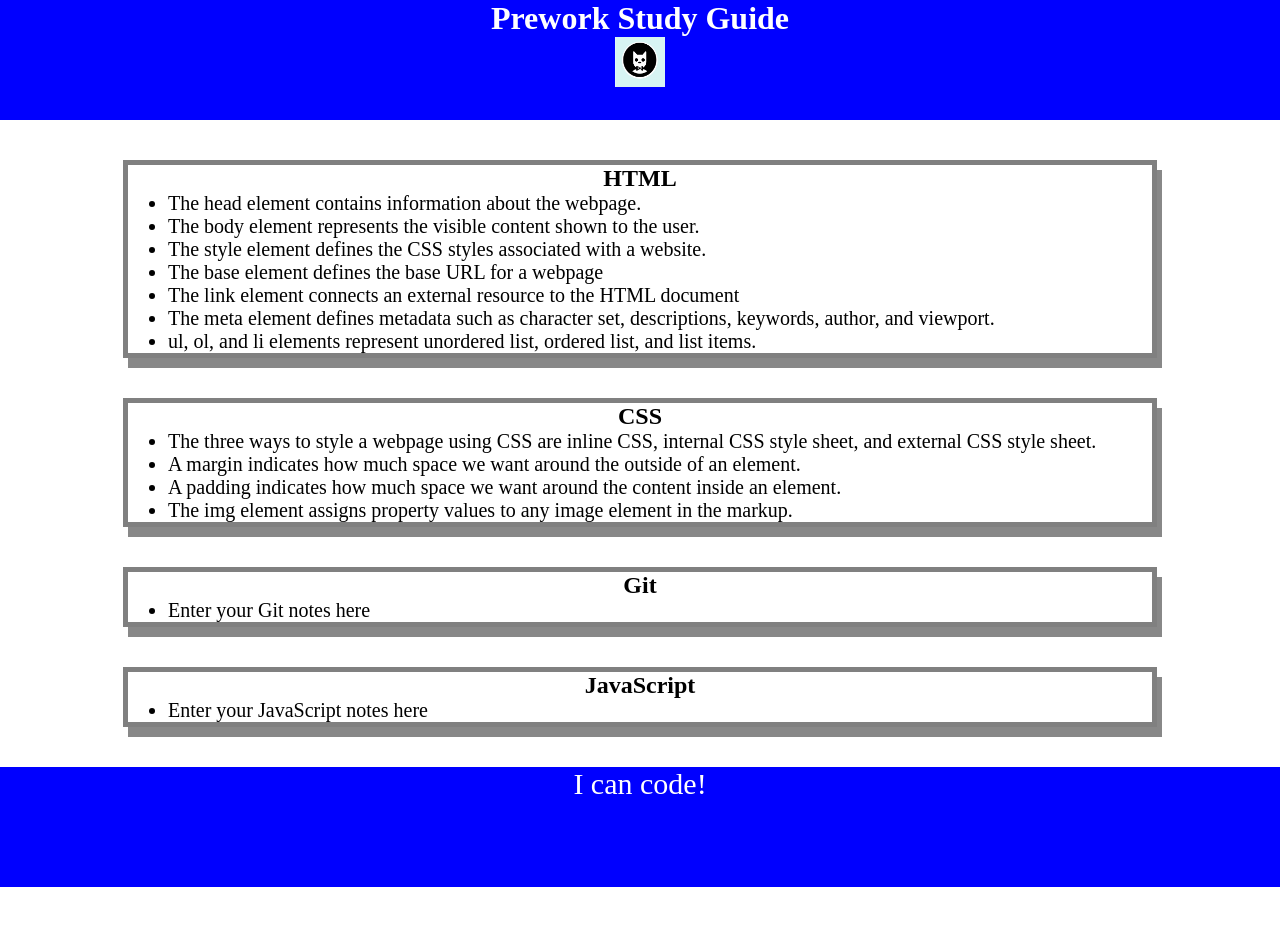
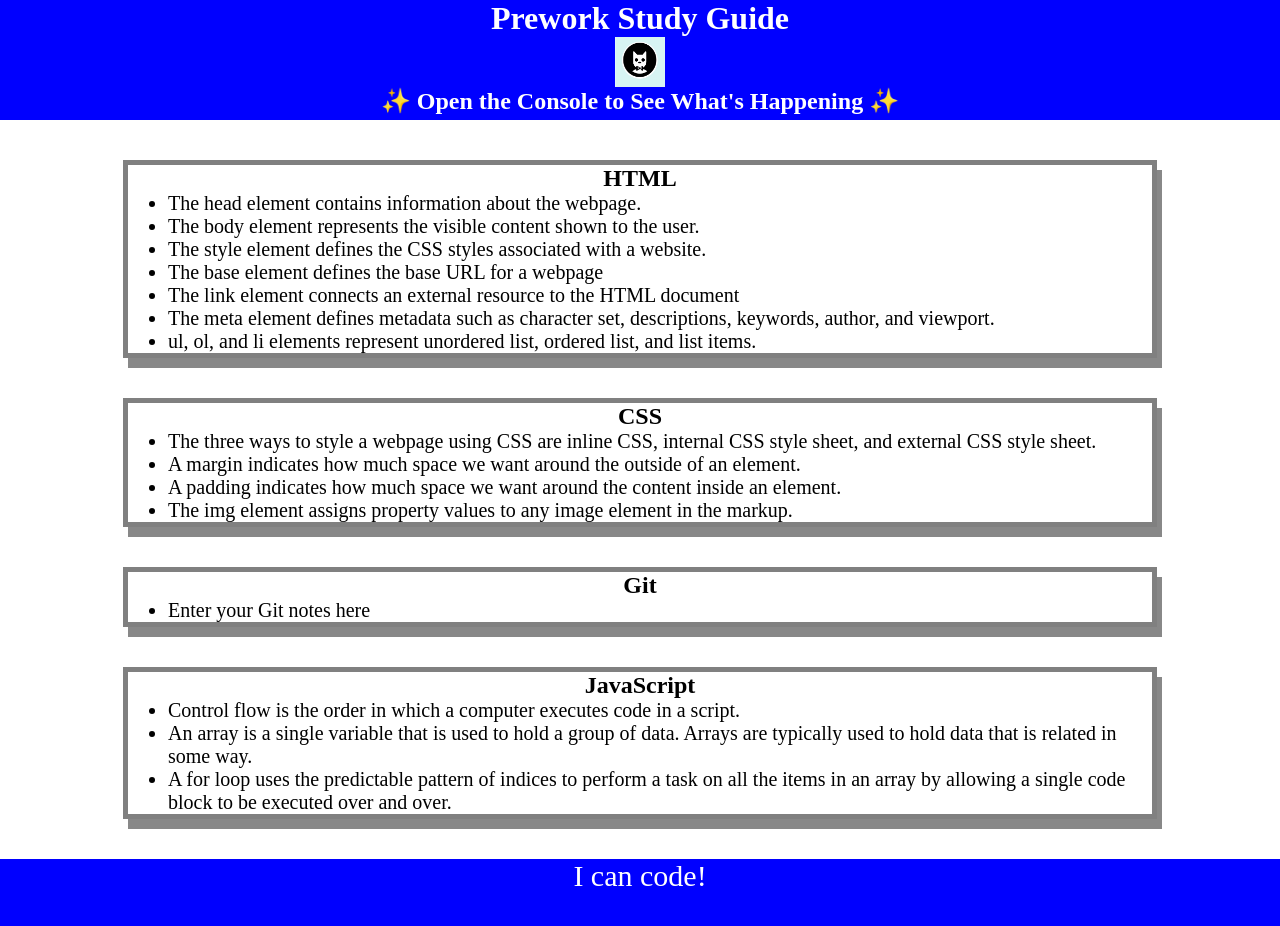
Before and after one commit to salenaoneill/prework-study-guide, a plain HTML site: page index.html in a window 1280 px wide. Before the commit the page ends 887 px from the top, so only its background shows below. Drawn offline with Linux system fonts and the light colour scheme.

Commit message:
Added JavaScript to prework website

```diff
--- /dev/null
+++ b/assets/script.js
@@ -0,0 +1,17 @@
+var topics = ['HTML', 'CSS', 'Git', 'JavaScript'];
+for (var x = 0; x < topics.length; x++) {
+    console.log(topics[x]);
+   }
+/*
+if (topic === 'HTML') {
+  console.log("Let's study HTML!");
+} else if (topic === 'CSS') {
+  console.log("Let's study CSS!");
+} else if (topic === 'Git') {
+  console.log("Let's study Git!");
+} else if (topic === 'JavaScript') {
+  console.log("Let's study JavaScript!");
+} else {
+  console.log('Please try again!');
+}
+*/
--- a/index.html
+++ b/index.html
@@ -11,6 +11,7 @@
     <header id="top">
       <h1>Prework Study Guide</h1>
       <img src="./assets/bowtie-cat.png" alt="Profile image of cat wearing a bow tie." />
+      <h2>✨ Open the Console to See What's Happening ✨</h2>
     </header>
     <main>
       <section class="card" id="html-section">
@@ -46,7 +47,9 @@
       <section class="card" id="javascript-section">
         <h2>JavaScript</h2>
         <ul>
-          <li>Enter your JavaScript notes here</li>
+          <li>Control flow is the order in which a computer executes code in a script.</li>
+          <li>An array is a single variable that is used to hold a group of data. Arrays are typically used to hold data that is related in some way.</li>
+          <li>A for loop uses the predictable pattern of indices to perform a task on all the items in an array by allowing a single code block to be executed over and over.</li>
         </ul>
       </section>
     </main>
@@ -54,5 +57,6 @@
     <footer>
       <p>I can code!</p>
     </footer>
+    <script src="./assets/script.js"></script>
   </body>
 </html>
```
